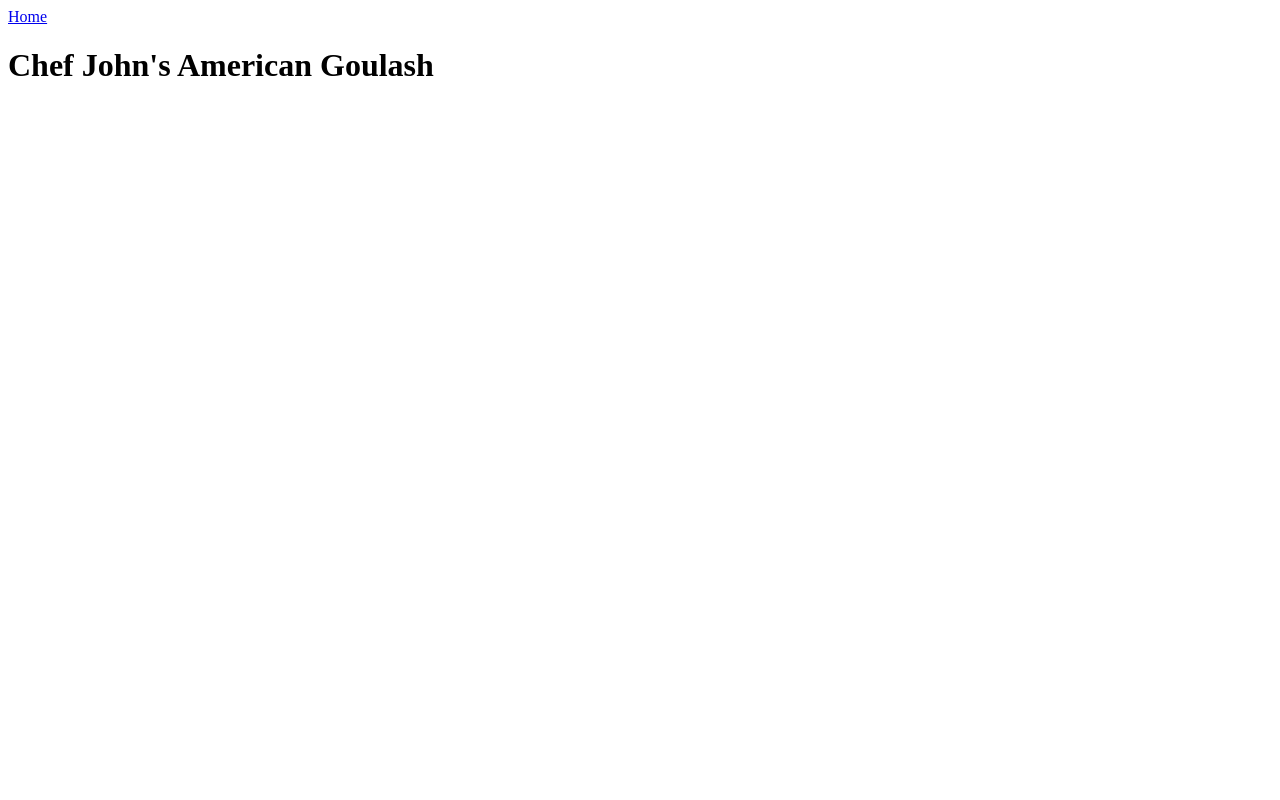
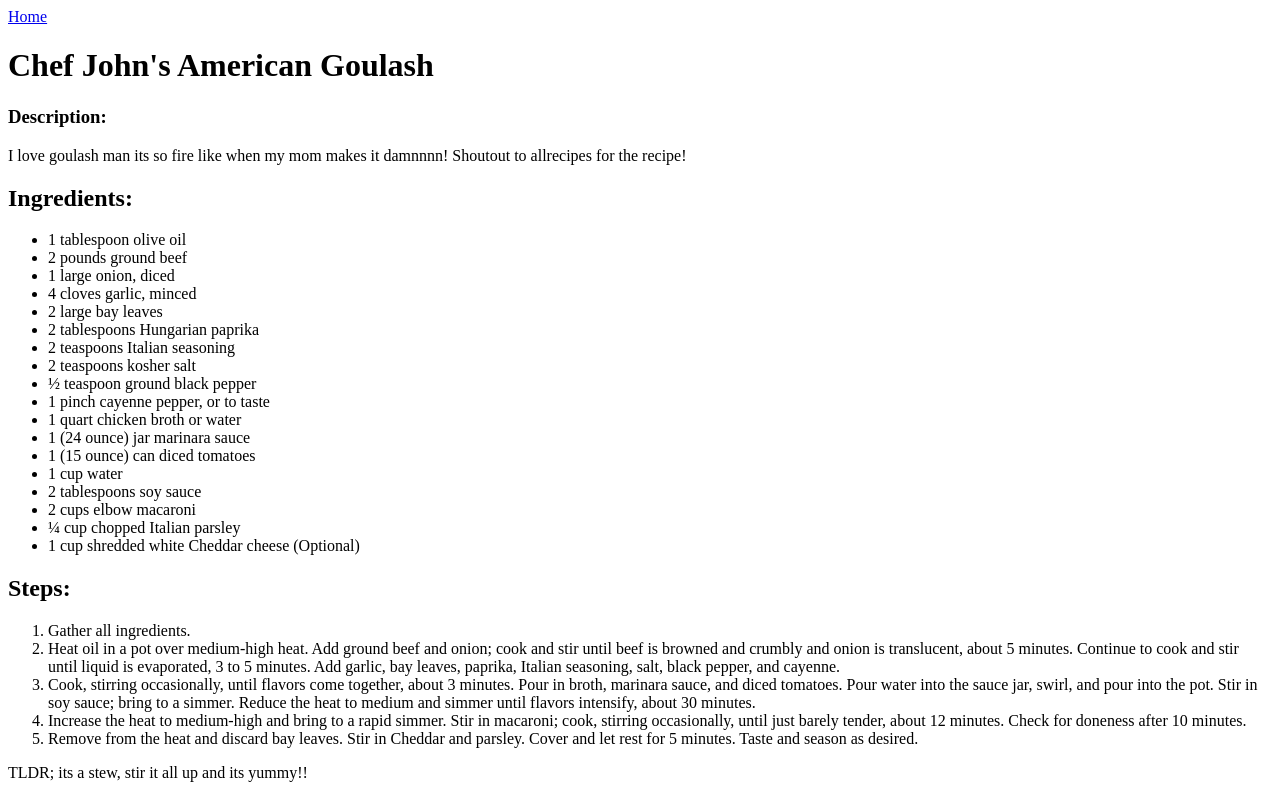
Before and after one commit to tekhawaii/odin-recipes, a plain HTML site: page recipes/goulash.html in a window 1280 px wide. Drawn offline with Linux system fonts and the light colour scheme.

Commit message:
add recipes

```diff
--- a/recipes/goulash.html
+++ b/recipes/goulash.html
@@ -8,6 +8,37 @@
 <body>
     <a href="../index.html">Home</a>
     <h1>Chef John's American Goulash</h1>
-
+    <h3>Description:</h3>
+    I love goulash man its so fire like when my mom makes it damnnnn! Shoutout to allrecipes for the recipe!
+    <h2>Ingredients:</h2>
+    <ul>
+        <li>1 tablespoon olive oil</li>
+        <li>2 pounds ground beef</li>
+        <li>1 large onion, diced</li>
+        <li>4 cloves garlic, minced</li>
+        <li>2 large bay leaves</li>
+        <li>2 tablespoons Hungarian paprika</li>
+        <li>2 teaspoons Italian seasoning</li>
+        <li>2 teaspoons kosher salt</li>
+        <li>½ teaspoon ground black pepper</li>
+        <li>1 pinch cayenne pepper, or to taste</li>
+        <li>1 quart chicken broth or water</li>
+        <li>1 (24 ounce) jar marinara sauce</li>
+        <li>1 (15 ounce) can diced tomatoes</li>
+        <li>1 cup water</li>
+        <li>2 tablespoons soy sauce</li>
+        <li>2 cups elbow macaroni</li>
+        <li>¼ cup chopped Italian parsley</li>
+        <li>1 cup shredded white Cheddar cheese (Optional)</li>
+    </ul>
+    <h2>Steps:</h2>
+    <ol>
+        <li>Gather all ingredients.</li>
+        <li>Heat oil in a pot over medium-high heat. Add ground beef and onion; cook and stir until beef is browned and crumbly and onion is translucent, about 5 minutes. Continue to cook and stir until liquid is evaporated, 3 to 5 minutes. Add garlic, bay leaves, paprika, Italian seasoning, salt, black pepper, and cayenne.</li>
+        <li>Cook, stirring occasionally, until flavors come together, about 3 minutes. Pour in broth, marinara sauce, and diced tomatoes. Pour water into the sauce jar, swirl, and pour into the pot. Stir in soy sauce; bring to a simmer. Reduce the heat to medium and simmer until flavors intensify, about 30 minutes.</li>
+        <li>Increase the heat to medium-high and bring to a rapid simmer. Stir in macaroni; cook, stirring occasionally, until just barely tender, about 12 minutes. Check for doneness after 10 minutes.</li>
+        <li>Remove from the heat and discard bay leaves. Stir in Cheddar and parsley. Cover and let rest for 5 minutes. Taste and season as desired.</li>
+    </ol>
+    TLDR; its a stew, stir it all up and its yummy!!
 </body>
 </html>
```
Also changed, not shown: index.html (+5 -1 lines), recipes/chocolatemilk.html (added, +28 -0 lines), recipes/pbb.html (added, +27 -0 lines).
